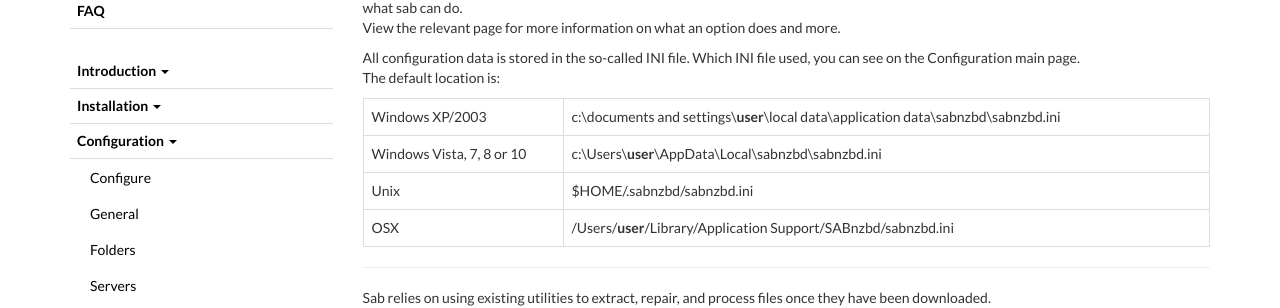
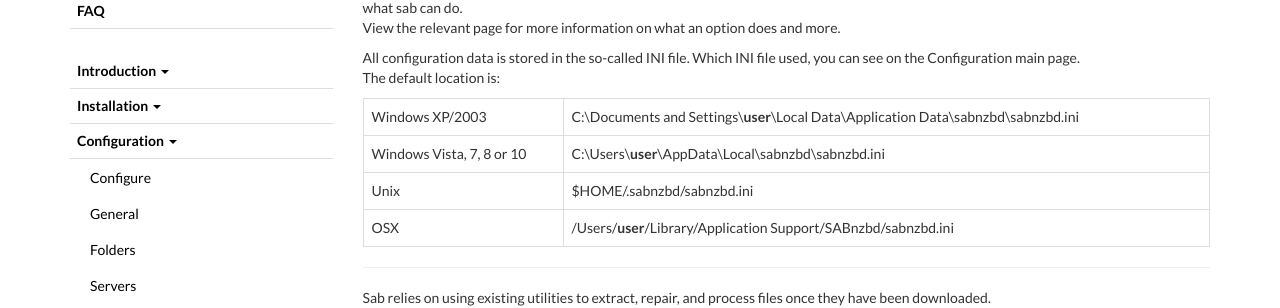
Before and after one commit to sabnzbd/sabnzbd.github.io, a Jekyll site: the page built from wiki/configuration/1.0/configure.html, in a window 1280 px wide. Shown: the part 229-537 px from the top of the page. Built offline with Jekyll 4.4.1, drawn with Linux system fonts in a browser that asks for light colours.

Commit message:
Small content updates

```diff
--- a/index.html
+++ b/index.html
@@ -1,5 +1,5 @@
 ---
-title: Home of SABnzbd+, the Full-Auto Newsreader
+title: The free and easy binary newsreader
 ---
 <div class="container downloads-container content-container">
     <div class="row">
--- a/wiki/configuration/1.0/configure.html
+++ b/wiki/configuration/1.0/configure.html
@@ -11,11 +11,11 @@
     <tbody>
         <tr>
             <td>Windows XP/2003</td>
-            <td>c:\documents and settings\<strong>user</strong>\local data\application data\sabnzbd\sabnzbd.ini</td>
+            <td>C:\Documents and Settings\<strong>user</strong>\Local Data\Application Data\sabnzbd\sabnzbd.ini</td>
         </tr>
         <tr>
             <td>Windows Vista, 7, 8 or 10</td>
-            <td>c:\Users\<strong>user</strong>\AppData\Local\sabnzbd\sabnzbd.ini</td>
+            <td>C:\Users\<strong>user</strong>\AppData\Local\sabnzbd\sabnzbd.ini</td>
         </tr>
         <tr>
             <td>Unix</td>
```
